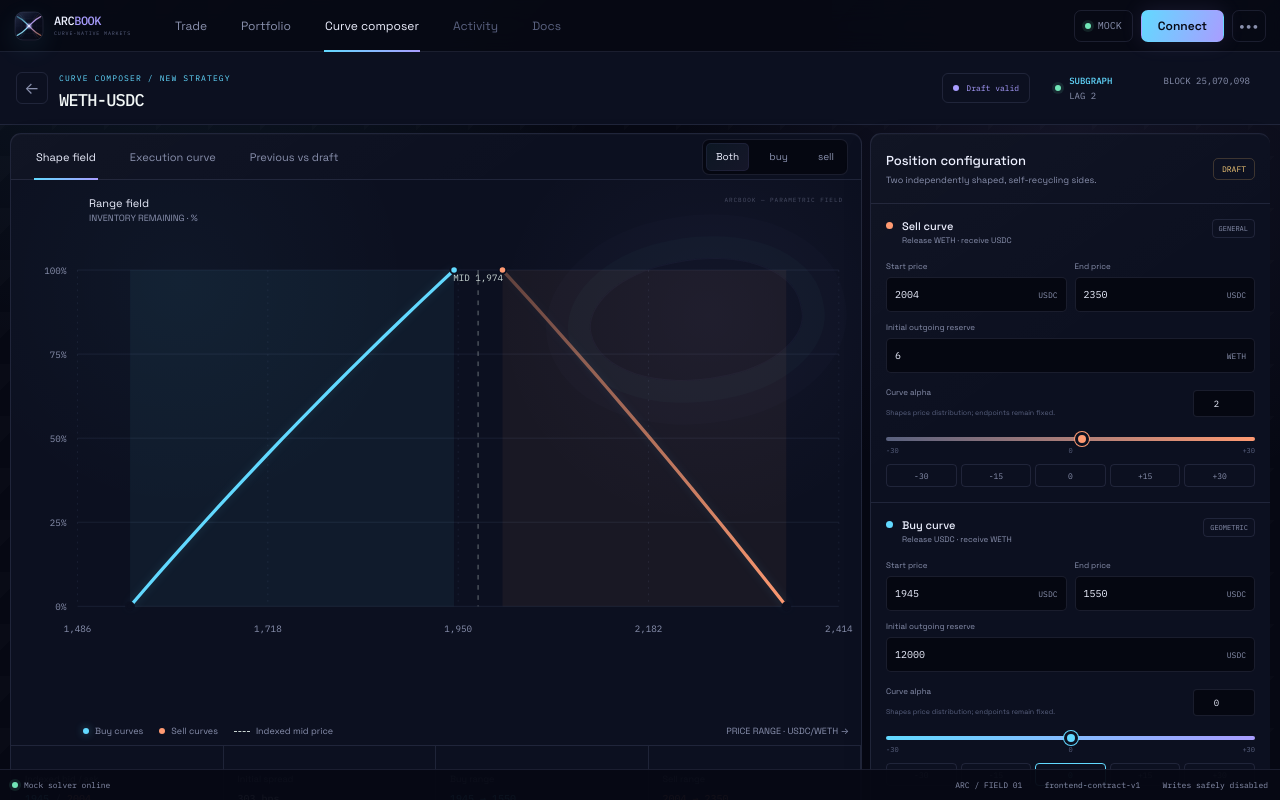
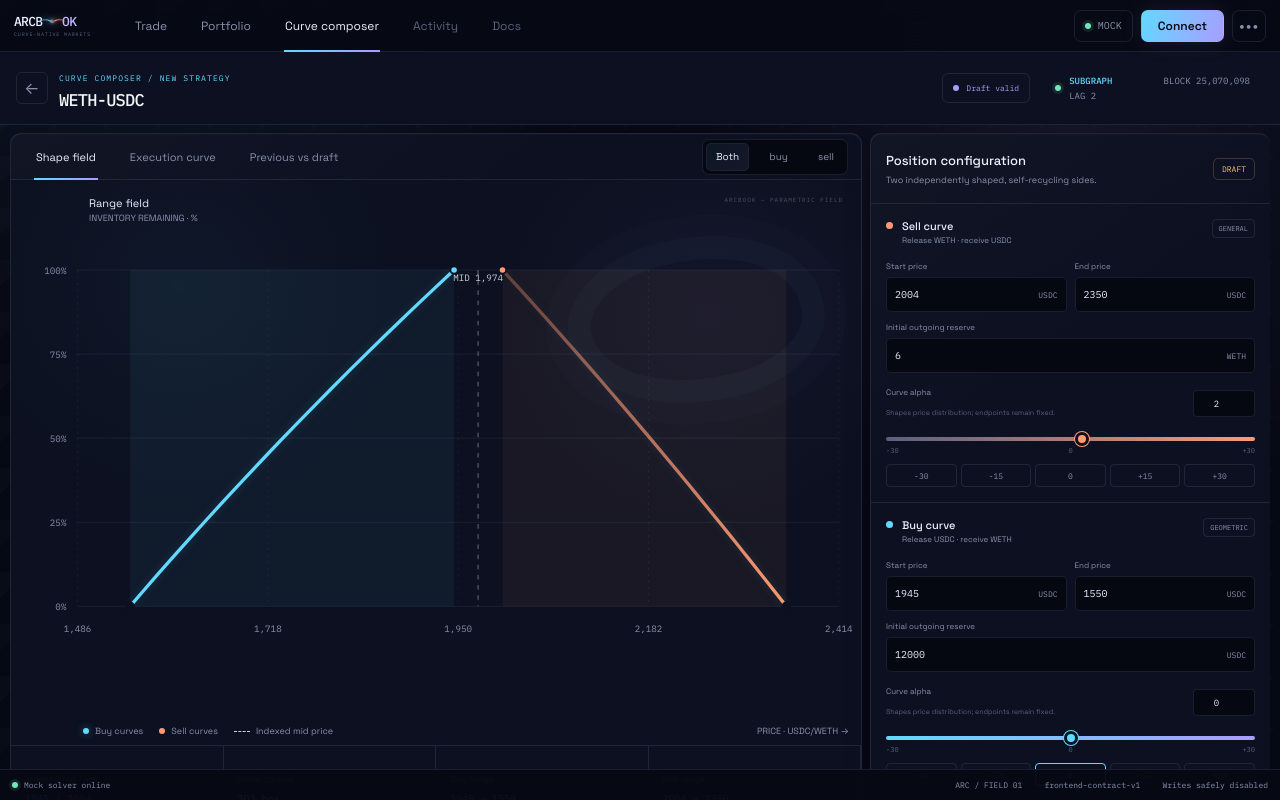
Before and after one commit to Ryad2/liquid_OB, a React (Vite) app in the folder apps/web/: page / in a window 1280 px wide. Both pictures are taken after a click on the button "Curve composer". Shown: the top 800 px of the page. Built offline with nearby package versions, Linux system fonts and the light colour scheme.

Commit message:
fix(web): scale depth by executable liquidity

```diff
--- a/apps/web/src/App.css
+++ b/apps/web/src/App.css
@@ -45,11 +45,19 @@ button { border: 0; background: transparent; }
   background: rgba(7, 9, 20, 0.93);
   backdrop-filter: blur(16px);
 }
-.brand { display: flex; align-items: center; gap: 10px; padding: 0; color: var(--text); letter-spacing: -.02em; }
+.brand { display: flex; align-items: center; padding: 0; color: var(--text); letter-spacing: -.02em; }
 .brand-lockup { display: flex; flex-direction: column; align-items: flex-start; line-height: 1; }
-.brand-lockup b { font-family: var(--mono); font-size: 12px; font-weight: 500; letter-spacing: -.04em; }
-.brand-lockup b span { color: var(--accent); }
 .brand-lockup small { margin-top: 4px; color: var(--muted-2); font-family: var(--mono); font-size: 5px; letter-spacing: .17em; }
+.arcbook-wordmark { display: inline-flex; align-items: center; color: var(--text); font-family: var(--mono); font-weight: 600; line-height: 1; letter-spacing: -.055em; white-space: nowrap; }
+.arcbook-wordmark.compact { font-size: 13px; }
+.arcbook-wordmark.hero { font-size: 19px; letter-spacing: .04em; }
+.arcbook-wordmark > span:last-child { color: #c2baff; }
+.wordmark-flight { position: relative; display: inline-block; width: 1.68em; height: 1em; margin: 0 -.08em; flex: 0 0 auto; }
+.wordmark-flight::before, .wordmark-flight::after { position: absolute; top: 47%; width: 58%; height: 58%; border-top: .105em solid; content: ''; filter: drop-shadow(0 0 .28em currentColor); }
+.wordmark-flight::before { right: 48%; border-color: var(--accent-2); border-radius: 70% 35% 0 0; color: var(--accent-2); transform: rotate(17deg); transform-origin: right top; }
+.wordmark-flight::after { left: 48%; border-color: var(--sell); border-radius: 35% 70% 0 0; color: var(--sell); transform: rotate(-17deg); transform-origin: left top; }
+.wordmark-flight i { position: absolute; z-index: 2; top: 51%; left: 50%; width: .24em; height: .24em; border-radius: 50%; background: #f6f4ff; box-shadow: 0 0 .2em #fff, 0 0 .65em var(--accent); transform: translate(-50%, -50%); animation: live-pulse 1.7s ease-in-out infinite; }
+.wordmark-flight i::after { position: absolute; inset: -.17em; border: 1px solid rgba(169,157,255,.28); border-radius: 50%; content: ''; }
 .brand-mark { position: relative; display: inline-grid; width: 30px; height: 30px; flex: 0 0 auto; place-items: center; border-radius: 10px; box-shadow: 0 8px 26px rgba(98, 217, 255, .09); }
 .brand-mark::after { position: absolute; inset: 1px; border-radius: 9px; background: linear-gradient(145deg, rgba(255,255,255,.075), transparent 38%); content: ''; pointer-events: none; }
 .brand-mark img { display: block; width: 100%; height: 100%; }
@@ -275,14 +283,8 @@ button { border: 0; background: transparent; }
 .landing-page::after { top: 18%; right: -460px; box-shadow: 0 0 0 72px rgba(255,154,114,.011), 0 0 0 144px rgba(169,157,255,.014); animation: landing-orbit 22s ease-in-out infinite alternate-reverse; }
 .landing-hero { display: grid; width: min(calc(100% - 48px), 1500px); min-height: calc(100vh - 83px); grid-template-columns: minmax(380px, .82fr) minmax(560px, 1.18fr); align-items: center; gap: clamp(42px, 6vw, 104px); margin: 0 auto; padding: 52px 0 74px; }
 .landing-copy { position: relative; z-index: 4; }
-.landing-signature { display: inline-flex; align-items: center; gap: 14px; margin-bottom: 30px; }
-.landing-signal { position: relative; display: inline-block; width: 64px; height: 28px; }
-.landing-signal::before, .landing-signal::after { position: absolute; top: 50%; width: 38px; height: 19px; border-top: 1px solid; content: ''; filter: drop-shadow(0 0 6px currentColor); }
-.landing-signal::before { left: 0; border-color: var(--accent-2); border-radius: 50% 50% 0 0; color: var(--accent-2); transform: translateY(-50%) rotate(19deg); }
-.landing-signal::after { right: 0; border-color: var(--sell); border-radius: 50% 50% 0 0; color: var(--sell); transform: translateY(-50%) rotate(-19deg); }
-.landing-signal i { position: absolute; z-index: 2; top: 50%; left: 50%; width: 5px; height: 5px; border-radius: 50%; background: var(--text); box-shadow: 0 0 16px var(--accent); transform: translate(-50%, -50%); animation: live-pulse 1.7s ease-in-out infinite; }
+.landing-signature { display: inline-flex; align-items: center; margin-bottom: 30px; }
 .landing-signature > span:last-child { display: flex; flex-direction: column; gap: 6px; }
-.landing-signature b { color: var(--text); font-family: var(--mono); font-size: 14px; font-weight: 500; letter-spacing: .12em; }
 .landing-signature small { color: var(--accent-2); font-family: var(--mono); font-size: 7px; letter-spacing: .18em; }
 .landing-copy h1 { margin: 0; color: var(--text); font-size: clamp(72px, 8vw, 128px); font-weight: 500; letter-spacing: -.09em; line-height: .78; }
 .landing-copy h1 em { color: transparent; font-style: normal; background: linear-gradient(100deg, var(--accent-2) 8%, #c7c0ff 51%, var(--sell)); background-clip: text; -webkit-background-clip: text; }
@@ -700,8 +702,7 @@ button { border: 0; background: transparent; }
 @media (max-width: 480px) {
   .landing-hero { padding-top: 48px; }
   .landing-signature { margin-bottom: 21px; }
-  .landing-signal { width: 54px; }
-  .landing-signature b { font-size: 11px; }
+  .arcbook-wordmark.hero { font-size: 16px; }
   .landing-signature small { font-size: 6px; letter-spacing: .13em; }
   .landing-copy h1 { font-size: clamp(61px, 21vw, 90px); }
   .landing-copy > p { font-size: 12px; }
--- a/apps/web/src/App.tsx
+++ b/apps/web/src/App.tsx
@@ -29,12 +29,16 @@ interface GatewayView {
   activity: ActivityItem[]
 }
 
+interface ChartSample extends CurveSample {
+  quoteLiquidity?: number
+}
+
 interface ChartSeries {
   id: string
   positionId?: PositionSummary['id']
   side: CurveSide
   label: string
-  samples: CurveSample[]
+  samples: ChartSample[]
   progressBps?: number
   reserveLabel: string
   draft?: boolean
@@ -53,6 +57,10 @@ const positionCurveColors: Record<CurveSide, string[]> = {
 const numberFormatter = new Intl.NumberFormat('en-US', {
   maximumFractionDigits: 2,
 })
+const compactNumberFormatter = new Intl.NumberFormat('en-US', {
+  notation: 'compact',
+  maximumFractionDigits: 1,
+})
 
 function shortAddress(address: string) {
   return `${address.slice(0, 6)}…${address.slice(-4)}`
@@ -88,10 +96,20 @@ function decimalFromNumber(value: number) {
   })
 }
 
-function BrandMark({ variant = 'default' }: { variant?: 'default' | 'large' | 'hero' }) {
+function BrandMark({ variant = 'default' }: { variant?: 'default' | 'large' }) {
   return (
     <span className={`brand-mark ${variant === 'default' ? '' : variant}`} aria-hidden="true">
       <img src="/arcbook-mark.svg" alt="" />
+    </span>
+  )
+}
+
+function ArcBookWordmark({ variant = 'compact' }: { variant?: 'compact' | 'hero' }) {
+  return (
+    <span className={`arcbook-wordmark ${variant}`} role="img" aria-label="ArcBook">
+      <span aria-hidden="true">ARCB</span>
+      <span className="wordmark-flight" aria-hidden="true"><i /></span>
+      <span aria-hidden="true">OK</span>
     </span>
   )
 }
@@ -111,11 +129,39 @@ function getInitialView(): AppView {
 
 function seriesFromPositions(
   positions: PositionSummary[],
+  market: MarketDetail,
   filter: CurveFilter = 'all',
 ): ChartSeries[] {
   return positions.flatMap((position, index) => {
     const sides: CurveSide[] = filter === 'all' ? ['buy', 'sell'] : [filter]
-    return sides.map((side) => ({
+    return sides.map((side) => {
+      const curve = position[side]
+      const currentProgress = curve.runtime.progressBps
+      const currentPrice = Number(curve.runtime.currentMarginalPrice.formatted)
+      const currentReserve = Number(curve.runtime.availableOutput.formatted)
+      const currentQuoteLiquidity = side === 'sell'
+        ? currentReserve * currentPrice
+        : currentReserve
+      const currentSample: ChartSample = {
+        progressBps: currentProgress,
+        displayedMarginalPrice: curve.runtime.currentMarginalPrice,
+        remainingReserve: curve.runtime.availableOutput.formatted,
+        quoteLiquidity: currentQuoteLiquidity,
+      }
+      const executableSamples = curve.marginalSamples
+        .filter((sample) => sample.progressBps > currentProgress)
+        .map((sample): ChartSample => {
+          const price = Number(sample.displayedMarginalPrice.formatted)
+          const remainingReserve = Number(sample.remainingReserve)
+          return {
+            ...sample,
+            quoteLiquidity: side === 'sell'
+              ? remainingReserve * price
+              : remainingReserve,
+          }
+        })
+
+      return {
         id: `${position.id}-${side}`,
         positionId: position.id,
         side,
@@ -123,12 +169,13 @@ function seriesFromPositions(
         positionLabel: `P${index + 1}`,
         positionIndex: index,
         color: positionCurveColors[side][index % positionCurveColors[side].length],
-      samples: position[side].marginalSamples,
-      progressBps: position[side].runtime.progressBps,
-      reserveLabel: `${position[side].runtime.availableOutput.formatted} ${
-        position[side].runtime.availableOutput.token.symbol
-      }`,
-    }))
+        samples: [currentSample, ...executableSamples],
+        progressBps: currentProgress,
+        reserveLabel: `${curve.runtime.availableOutput.formatted} ${
+          curve.runtime.availableOutput.token.symbol
+        } · ${formatNumber(currentQuoteLiquidity, 0)} ${market.quoteToken.symbol} eq.`,
+      }
+    })
   })
 }
 
@@ -166,24 +213,19 @@ function aggregatedPortfolioSeries(
   positions: PositionSummary[],
   market: MarketDetail,
 ): ChartSeries[] {
-  const bid = Number(market.bestBid?.formatted)
-  const ask = Number(market.bestAsk?.formatted)
-  const referencePrice = bid > 0 && ask > 0
-    ? Math.exp((Math.log(bid) + Math.log(ask)) / 2)
-    : 1
-
   return (['buy', 'sell'] as CurveSide[]).flatMap((side) => {
     const curves = positions.map((position) => {
       const curve = position[side]
       const currentPrice = Number(curve.runtime.currentMarginalPrice.formatted)
       const endPrice = Number(curve.policy.endPrice.formatted)
       const available = Number(curve.runtime.availableOutput.formatted)
-      const quoteValue = side === 'sell' ? available * referencePrice : available
+      const quoteValue = side === 'sell' ? available * currentPrice : available
       return {
         samples: curve.marginalSamples,
         currentPrice,
         endPrice,
         currentProgressBps: curve.runtime.progressBps,
+        available,
         quoteValue,
       }
     }).filter((curve) => (
@@ -209,7 +251,7 @@ function aggregatedPortfolioSeries(
     const totalQuoteValue = curves.reduce((total, curve) => total + curve.quoteValue, 0)
     const templatePrice = curves[0]!.samples[0]!.displayedMarginalPrice
 
-    const samples = Array.from({ length: 61 }, (_, index): CurveSample => {
+    const samples = Array.from({ length: 61 }, (_, index): ChartSample => {
       const ratio = index / 60
       const price = useLogInterpolation
         ? Math.exp(logStart + ((logEnd - logStart) * ratio))
@@ -222,7 +264,8 @@ function aggregatedPortfolioSeries(
           0,
           Math.min((10_000 - remainingProgress) / availableSpan, 1),
         )
-        return total + (curve.quoteValue * remainingFraction)
+        const remainingReserve = curve.available * remainingFraction
+        return total + (side === 'sell' ? remainingReserve * price : remainingReserve)
       }, 0)
       const formattedPrice = decimalFromNumber(price)
       const displayedMarginalPrice: DisplayPrice = {
@@ -231,9 +274,12 @@ function aggregatedPortfolioSeries(
         formatted: formattedPrice,
       }
       return {
-        progressBps: Math.round((1 - (remainingQuoteValue / totalQuoteValue)) * 10_000),
+        progressBps: Math.round(
+          Math.max(0, Math.min(1 - (remainingQuoteValue / totalQuoteValue), 1)) * 10_000,
+        ),
         displayedMarginalPrice,
         remainingReserve: decimalFromNumber(remainingQuoteValue),
+        quoteLiquidity: remainingQuoteValue,
       }
     })
 
@@ -249,15 +295,15 @@ function aggregatedPortfolioSeries(
 }
 
 function buildPath(
-  samples: CurveSample[],
+  samples: ChartSample[],
   xForPrice: (price: number) => number,
-  yForProgress: (progressBps: number) => number,
+  yForSample: (sample: ChartSample) => number,
 ) {
   const projectedPoints = samples.map((sample) => {
     const price = Number(sample.displayedMarginalPrice.formatted)
     if (!Number.isFinite(price) || price <= 0 || !Number.isFinite(sample.progressBps)) return null
     const x = xForPrice(price)
-    const y = yForProgress(sample.progressBps)
+    const y = yForSample(sample)
     return { x, y }
   }).filter((point): point is { x: number; y: number } => point !== null)
 
@@ -410,6 +456,39 @@ function CurveChart({
   const yForProgress = (progressBps: number) => (
     inset.top + (Math.max(0, Math.min(progressBps, 10_000)) / 10_000) * innerHeight
   )
+  const quoteLiquidityValues = series.flatMap((item) => (
+    item.samples
+      .map((sample) => sample.quoteLiquidity)
+      .filter((value): value is number => value !== undefined && Number.isFinite(value) && value >= 0)
+  ))
+  const usesQuoteLiquidityScale = (
+    series.length > 0
+    && quoteLiquidityValues.length > 0
+    && series.every((item) => item.samples.every((sample) => (
+      sample.quoteLiquidity !== undefined
+      && Number.isFinite(sample.quoteLiquidity)
+      && sample.quoteLiquidity >= 0
+    )))
+  )
+  const maximumQuoteLiquidity = Math.max(...quoteLiquidityValues, 1)
+  const liquidityMagnitude = 10 ** Math.floor(Math.log10(maximumQuoteLiquidity))
+  const normalizedLiquidity = maximumQuoteLiquidity / liquidityMagnitude
+  const roundedLiquidity = normalizedLiquidity <= 1
+    ? 1
+    : normalizedLiquidity <= 2
+      ? 2
+      : normalizedLiquidity <= 5
+        ? 5
+        : 10
+  const quoteScaleMaximum = roundedLiquidity * liquidityMagnitude
+  const yForQuoteLiquidity = (quoteLiquidity: number) => (
+    inset.top + (1 - (Math.max(0, Math.min(quoteLiquidity, quoteScaleMaximum)) / quoteScaleMaximum)) * innerHeight
+  )
+  const yForSample = (sample: ChartSample) => (
+    usesQuoteLiquidityScale && sample.quoteLiquidity !== undefined
+      ? yForQuoteLiquidity(sample.quoteLiquidity)
+      : yForProgress(sample.progressBps)
+  )
   const marketBid = Number(market.bestBid?.formatted)
   const marketAsk = Number(market.bestAsk?.formatted)
   const referencePrice = (
@@ -428,7 +507,7 @@ function CurveChart({
     )
     return useLogScale ? Math.exp(safeExponent) : scaledTick
   })
-  const inventoryTicks = [0, 2_500, 5_000, 7_500, 10_000]
+  const inventoryTicks = [0, 0.25, 0.5, 0.75, 1]
   const isAggregated = series.some((item) => item.aggregated === true)
   const aggregateBid = series.find((item) => item.aggregated === true && item.side === 'buy')
   const aggregateAsk = series.find((item) => item.aggregated === true && item.side === 'sell')
@@ -451,9 +530,13 @@ function CurveChart({
     ?? (isAggregated ? 'Net depth' : isPositionMap ? 'Position map' : 'Range field')
   const resolvedSubtitle = chartSubtitle
     ?? (isAggregated
-      ? 'QUOTE-NORMALIZED DEPTH · %'
+      ? usesQuoteLiquidityScale
+        ? `AGGREGATED DEPTH · ${market.quoteToken.symbol} EQ.`
+        : 'QUOTE-NORMALIZED DEPTH · %'
       : isPositionMap
-        ? 'INDIVIDUAL RANGES · START → END'
+        ? usesQuoteLiquidityScale
+          ? `ABSOLUTE REMAINING DEPTH · ${market.quoteToken.symbol} EQ.`
+          : 'INDIVIDUAL RANGES · START → END'
         : 'INVENTORY REMAINING · %')
   const resolvedAriaLabel = chartAriaLabel
     ?? (isAggregated
@@ -487,12 +570,15 @@ function CurveChart({
         </defs>
 
         {inventoryTicks.map((tick) => {
-          const y = yForProgress(tick)
+          const y = inset.top + (tick * innerHeight)
+          const quoteLiquidityTick = quoteScaleMaximum * (1 - tick)
           return (
             <g key={tick}>
               <line className="chart-grid-line" x1={inset.left} x2={width - inset.right} y1={y} y2={y} />
               <text className="chart-axis-label" x={inset.left - 12} y={y + 4}>
-                {100 - (tick / 100)}%
+                {usesQuoteLiquidityScale
+                  ? compactNumberFormatter.format(quoteLiquidityTick)
+                  : `${100 - (tick * 100)}%`}
               </text>
             </g>
           )
@@ -556,16 +642,18 @@ function CurveChart({
             className="aggregate-spread-link"
             x1={xForPrice(aggregateBidPrice)}
             x2={xForPrice(aggregateAskPrice)}
-            y1={yForProgress(0)}
-            y2={yForProgress(0)}
+            y1={aggregateBid?.samples[0] === undefined ? inset.top : yForSample(aggregateBid.samples[0])}
+            y2={aggregateAsk?.samples[0] === undefined ? inset.top : yForSample(aggregateAsk.samples[0])}
           />
         ) : null}
 
         {series.map((item) => {
           const isSelected = isSeriesVisible(item)
-          const path = buildPath(item.samples, xForPrice, yForProgress)
+          const path = buildPath(item.samples, xForPrice, yForSample)
           const progress = item.progressBps ?? 0
-          const sampleIndex = Math.min(
+          const sampleIndex = usesQuoteLiquidityScale
+            ? 0
+            : Math.min(
                 item.samples.length - 1,
                 Math.round((progress / 10_000) * (item.samples.length - 1)),
               )
@@ -576,7 +664,7 @@ function CurveChart({
           const activeX = activePrice === null || !Number.isFinite(activePrice) || activePrice <= 0
             ? null
             : xForPrice(activePrice)
-          const activeY = yForProgress(progress)
+          const activeY = activeSample === undefined ? yForProgress(progress) : yForSample(activeSample)
           const firstSample = item.samples.at(0)
           const lastSample = item.samples.at(-1)
           const firstPrice = Number(firstSample?.displayedMarginalPrice.formatted)
@@ -587,7 +675,7 @@ function CurveChart({
           const labelX = Number.isFinite(labelPrice) && labelPrice > 0
             ? xForPrice(labelPrice)
             : null
-          const labelY = labelSample === undefined ? null : yForProgress(labelSample.progressBps)
+          const labelY = labelSample === undefined ? null : yForSample(labelSample)
 
           return (
             <g
@@ -611,7 +699,7 @@ function CurveChart({
                 <circle
                   className={`range-endpoint endpoint-${item.side}`}
                   cx={xForPrice(firstPrice)}
-                  cy={yForProgress(firstSample.progressBps)}
+                  cy={yForSample(firstSample)}
                   r={showPositionLabels ? 5 : 4}
                   style={item.color === undefined ? undefined : { fill: item.color }}
                 />
@@ -620,7 +708,7 @@ function CurveChart({
                 <circle
                   className={`range-endpoint endpoint-${item.side} is-terminal`}
                   cx={xForPrice(lastPrice)}
-                  cy={yForProgress(lastSample.progressBps)}
+                  cy={yForSample(lastSample)}
                   r={showPositionLabels ? 5 : 4}
                   style={item.color === undefined ? undefined : { stroke: item.color }}
                 />
@@ -664,7 +752,10 @@ function CurveChart({
         <span><i className="legend-dot sell" /> {isAggregated ? 'Aggregated asks' : 'Sell curves'}</span>
         {isPositionMap ? <span className="endpoint-key"><i /> start <b /> end</span> : null}
         <span><i className="legend-line" /> Indexed mid price</span>
-        <small>PRICE RANGE · {market.quoteToken.symbol}/{market.baseToken.symbol} →</small>
+        <small>
+          {usesQuoteLiquidityScale ? `DEPTH · ${market.quoteToken.symbol} EQ. ↑ · ` : ''}
+          PRICE · {market.quoteToken.symbol}/{market.baseToken.symbol} →
+        </small>
       </div>
     </div>
   )
@@ -898,8 +989,10 @@ function LandingView({
       <section className="landing-hero">
         <div className="landing-copy">
           <div className="landing-signature">
-            <span className="landing-signal" aria-hidden="true"><i /></span>
-            <span><b>ARCBOOK</b><small>CURVE-NATIVE ORDER BOOK</small></span>
+            <span>
+              <ArcBookWordmark variant="hero" />
+              <small>CURVE-NATIVE ORDER BOOK</small>
+            </span>
           </div>
           <h1 aria-label="Shape the book.">Shape the<br /><em>book.</em></h1>
           <p>Liquidity is no longer a stack of static orders. Shape a bounded field, publish its geometry and let every fill move through it.</p>
@@ -1001,9 +1094,8 @@ function AppShell({
     <div className="app-shell">
       <header className="topbar">
         <button className="brand" onClick={() => onNavigate('home')} aria-label="ArcBook home">
-          <BrandMark />
           <span className="brand-lockup">
-            <b>ARC<span>BOOK</span></b>
+            <ArcBookWordmark />
             <small>CURVE-NATIVE MARKETS</small>
           </span>
         </button>
@@ -1323,7 +1415,7 @@ function TradeView({
   const [selectedCurve, setSelectedCurve] = useState<string | null>(null)
   const [chartMode, setChartMode] = useState<TradeDepthMode>('positions')
   const routePositionIds = new Set(quote?.fills.map((fill) => fill.positionId) ?? [])
-  const positionSeries = seriesFromPositions(view.positions)
+  const positionSeries = seriesFromPositions(view.positions, view.market)
   const chartSeries = chartMode === 'aggregate'
     ? aggregatedPortfolioSeries(view.positions, view.market)
     : chartMode === 'route'
@@ -1442,7 +1534,7 @@ function PortfolioView({
   ), 0)
   const chartSeries = atlasMode === 'aggregate'
     ? aggregatedPortfolioSeries(walletPositions, view.market)
-    : seriesFromPositions(walletPositions)
+    : seriesFromPositions(walletPositions, view.market)
   const selectedSeriesId = atlasMode === 'aggregate'
     ? null
     : selectedCurve ?? selectedPosition
```
Also changed, not shown: apps/web/public/arcbook-mark.svg, 1 other file (tests, documents, lock files or other folders). Lines whose indentation alone changed are shown as unchanged.
